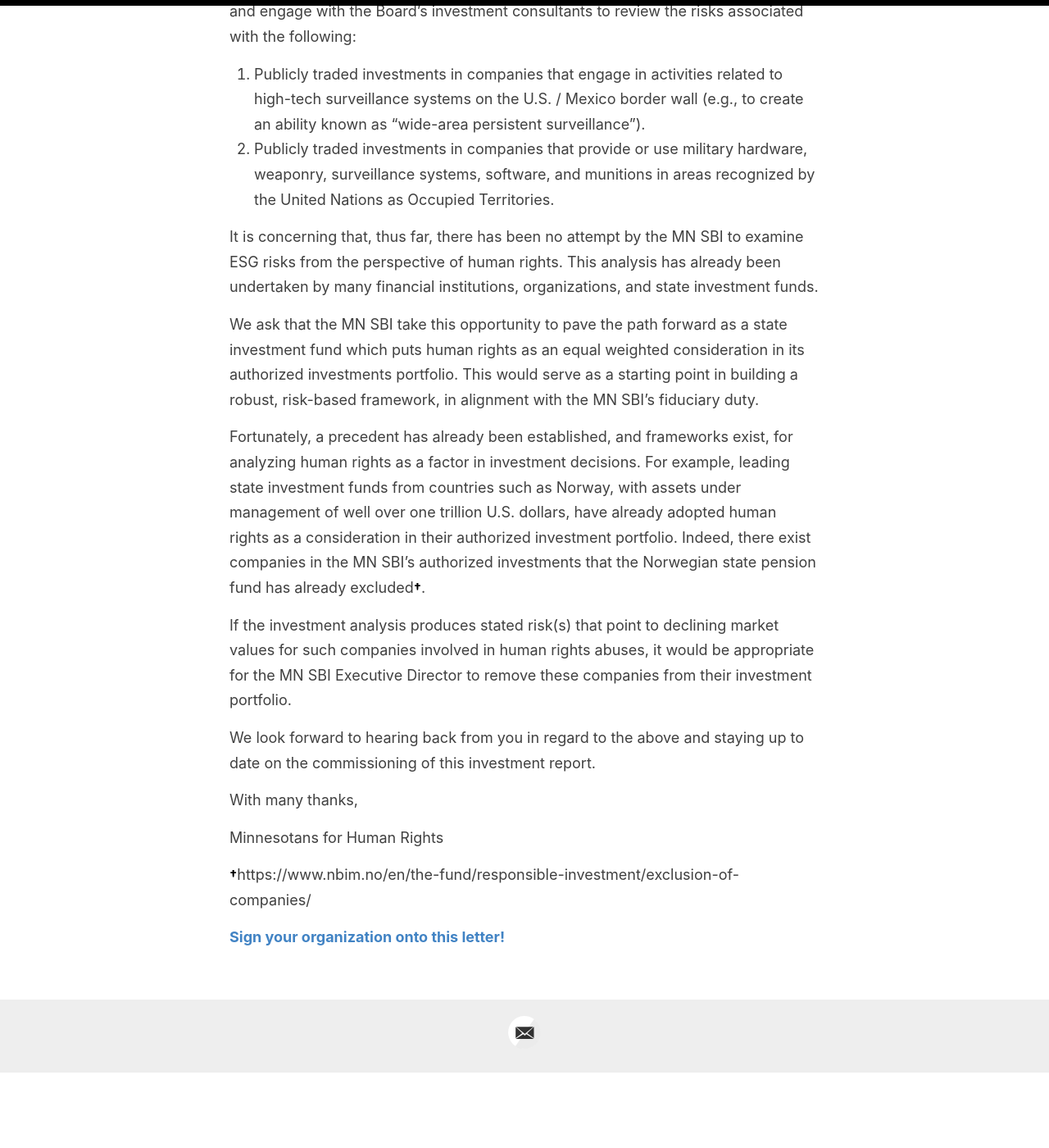
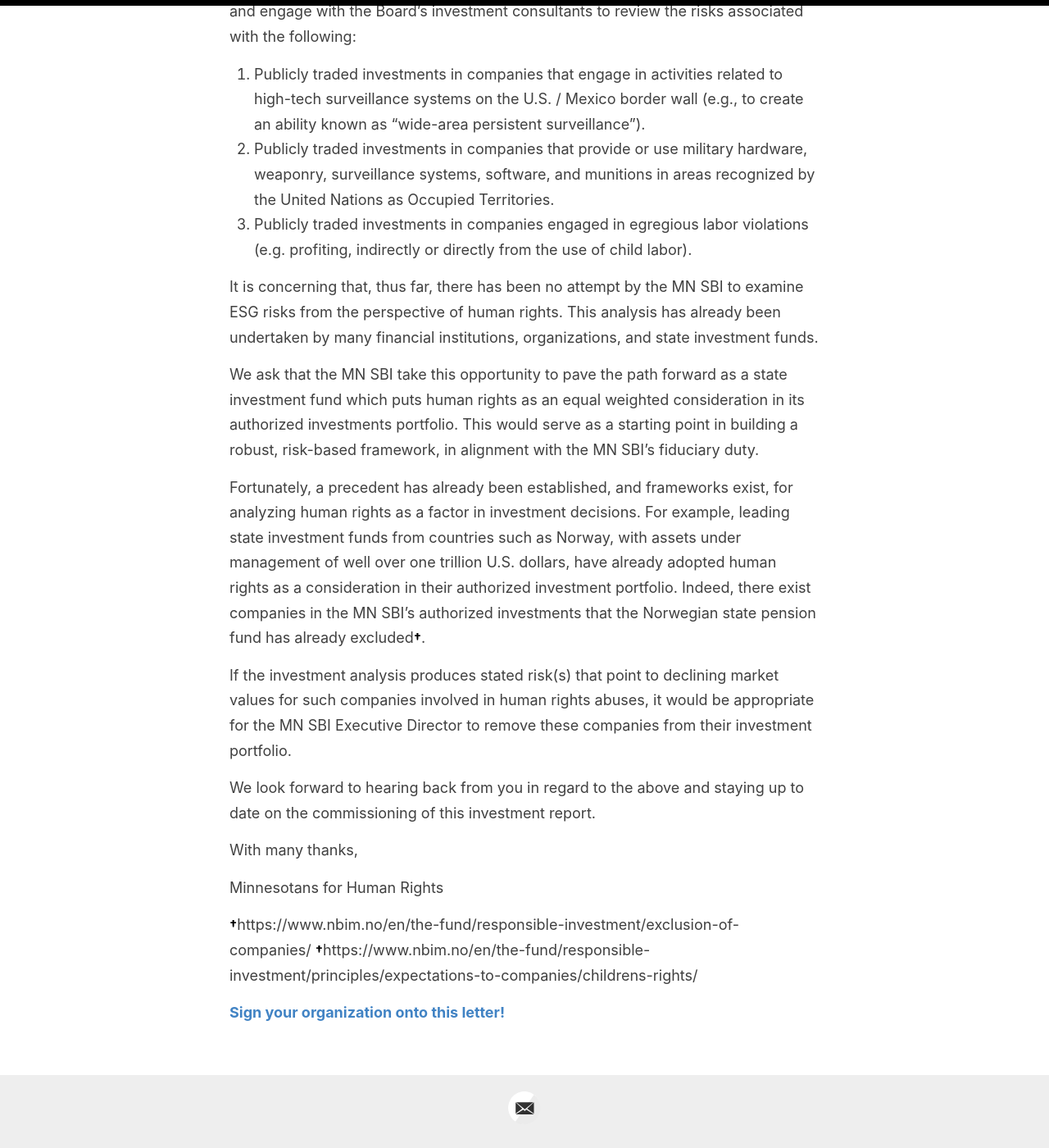
Before and after one commit to adamrahim/adamrahim.github.io, a Jekyll site: the page built from _posts/2020-12-25-letter.md, in a window 1280 px wide and 1400 px high, scrolled down 1038 px. Shown: the whole window at 82% size. Built offline with Jekyll 4.4.1, drawn with Linux system fonts in a browser that asks for light colours; before the commit the page ends 2347 px from its top, so only the background shows below that.

Commit message:
Update 2020-12-25-letter.md

```diff
--- a/_posts/2020-12-25-letter.md
+++ b/_posts/2020-12-25-letter.md
@@ -15,6 +15,7 @@
 We, the undersigned organizations, urge the MN SBI to define an appropriate scope and engage with the Board’s investment consultants to review the risks associated with the following:
 1. Publicly traded investments in companies that engage in activities related to high-tech surveillance systems on the U.S. / Mexico border wall (e.g., to create an ability known as “wide-area persistent surveillance”).
 2. Publicly traded investments in companies that provide or use military hardware, weaponry, surveillance systems, software, and munitions in areas recognized by the United Nations as Occupied Territories.
+3. Publicly traded investments in companies engaged in egregious labor violations (e.g. profiting, indirectly or directly from the use of child labor).
 
 It is concerning that, thus far, there has been no attempt by the MN SBI to examine ESG risks from the perspective of human rights. This analysis has already been undertaken by many financial institutions, organizations, and state investment funds.
 
@@ -31,5 +32,6 @@
 Minnesotans for Human Rights
 
 <b><font size="3" kerning=normal color="#000000">†</font></b>https://www.nbim.no/en/the-fund/responsible-investment/exclusion-of-companies/
+<b><font size="3" kerning=normal color="#000000">†</font></b>https://www.nbim.no/en/the-fund/responsible-investment/principles/expectations-to-companies/childrens-rights/
 
 <b>[Sign your organization onto this letter!](https://forms.gle/tHgMV44jnT69SfnY6 "Google Form to Support MN 4 Human Rights")</b>
```
